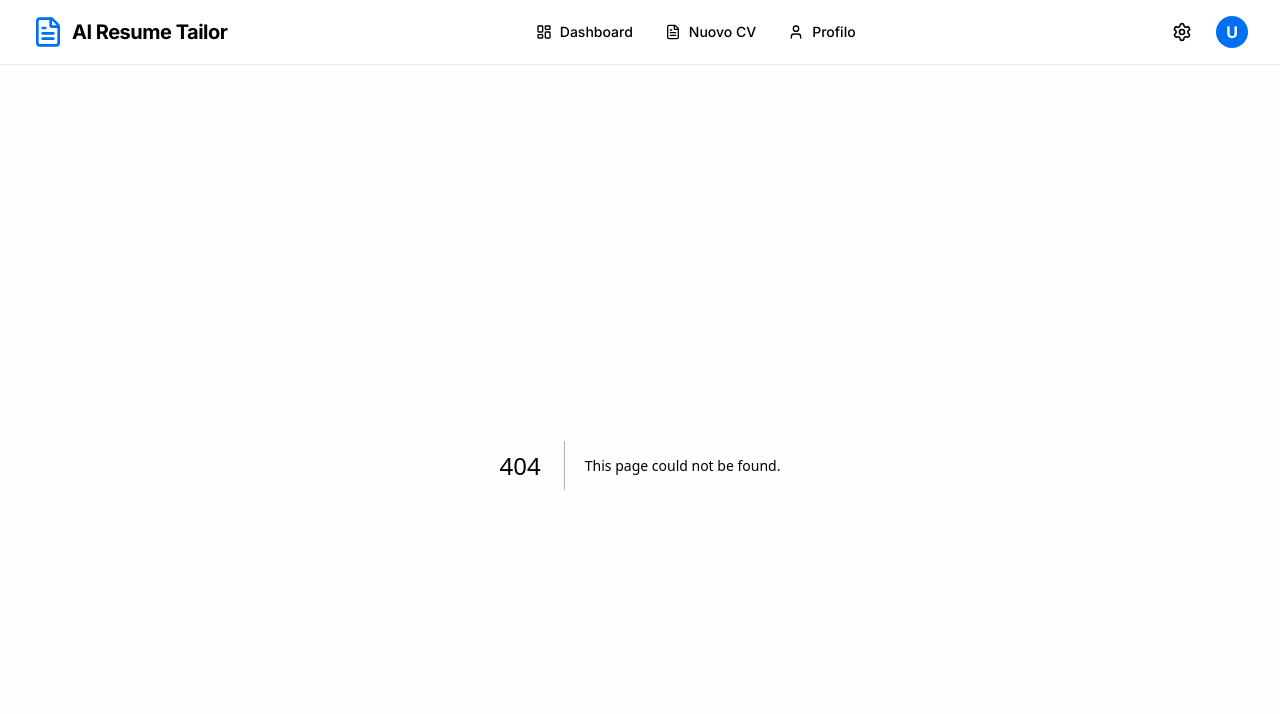
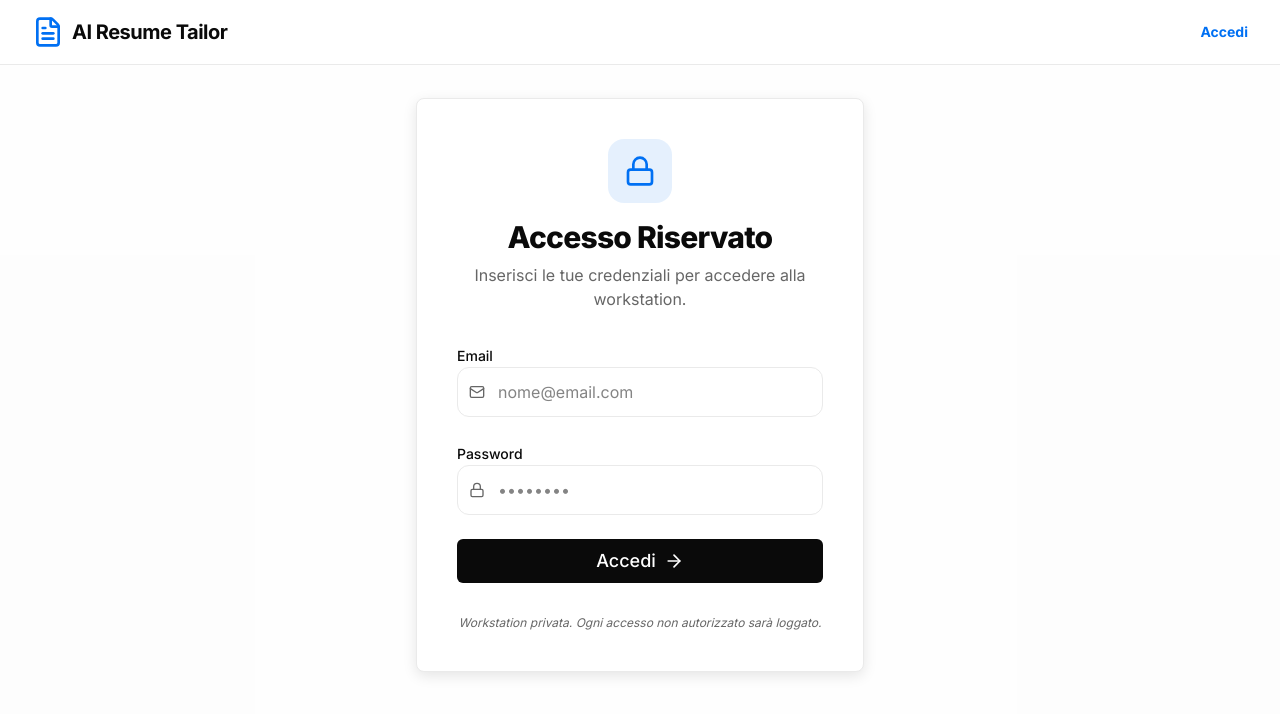
Before and after one commit to warhamster8/ai-resume-tailor, a Next.js app: page /login in a window 1280 px wide. Before the commit this address had no page. Shown: the top 714 px of the page. Built offline with nearby package versions, Linux system fonts and the light colour scheme; no server answers.

Commit message:
Transform to private workstation with auth and whitelist

```diff
--- a/package.json
+++ b/package.json
@@ -11,6 +11,8 @@
   "dependencies": {
     "@hookform/resolvers": "^5.2.2",
     "@react-pdf/renderer": "^4.5.1",
+    "@supabase/auth-helpers-nextjs": "^0.15.0",
+    "@supabase/ssr": "^0.10.3",
     "@supabase/supabase-js": "^2.105.4",
     "clsx": "^2.1.1",
     "lucide-react": "^1.14.0",
--- /dev/null
+++ b/src/app/login/page.tsx
@@ -0,0 +1,110 @@
+'use client';
+
+import { useState } from 'react';
+import { supabase } from '@/lib/supabase';
+import { Mail, Lock, Loader2, ArrowRight } from 'lucide-react';
+import { useRouter } from 'next/navigation';
+
+export default function LoginPage() {
+  const [email, setEmail] = useState('');
+  const [password, setPassword] = useState('');
+  const [loading, setLoading] = useState(false);
+  const [error, setError] = useState<string | null>(null);
+  const router = useRouter();
+
+  const handleLogin = async (e: React.FormEvent) => {
+    e.preventDefault();
+    setLoading(true);
+    setError(null);
+
+    // Whitelist check (client-side for UX, but should be enforced server-side/middleware)
+    const allowedEmails = ['andrea@example.com', 'moglie@example.com']; // SOSTITUISCI CON LE TUE EMAIL
+    if (!allowedEmails.includes(email.toLowerCase())) {
+      setError('Accesso non autorizzato. Questa è una workstation privata.');
+      setLoading(false);
+      return;
+    }
+
+    const { error: authError } = await supabase.auth.signInWithPassword({
+      email,
+      password,
+    });
+
+    if (authError) {
+      setError('Credenziali non valide. Riprova.');
+    } else {
+      router.push('/dashboard');
+    }
+    setLoading(false);
+  };
+
+  return (
+    <div className="min-h-[80vh] flex items-center justify-center p-4">
+      <div className="w-full max-w-md space-y-8 p-10 crisp-card">
+        <div className="text-center space-y-2">
+          <div className="w-16 h-16 bg-accent/10 text-accent rounded-2xl flex items-center justify-center mx-auto mb-4">
+            <Lock className="w-8 h-8" />
+          </div>
+          <h1 className="text-3xl font-extrabold tracking-tight">Accesso Riservato</h1>
+          <p className="text-secondary">Inserisci le tue credenziali per accedere alla workstation.</p>
+        </div>
+
+        <form onSubmit={handleLogin} className="space-y-6">
+          <div className="space-y-2">
+            <label className="text-sm font-medium">Email</label>
+            <div className="relative">
+              <Mail className="absolute left-3 top-1/2 -translate-y-1/2 w-4 h-4 text-secondary" />
+              <input
+                type="email"
+                value={email}
+                onChange={(e) => setEmail(e.target.value)}
+                className="w-full pl-10 pr-4 py-3 border border-border rounded-xl bg-background outline-none focus:ring-2 focus:ring-accent"
+                placeholder="nome@email.com"
+                required
+              />
+            </div>
+          </div>
+
+          <div className="space-y-2">
+            <label className="text-sm font-medium">Password</label>
+            <div className="relative">
+              <Lock className="absolute left-3 top-1/2 -translate-y-1/2 w-4 h-4 text-secondary" />
+              <input
+                type="password"
+                value={password}
+                onChange={(e) => setPassword(e.target.value)}
+                className="w-full pl-10 pr-4 py-3 border border-border rounded-xl bg-background outline-none focus:ring-2 focus:ring-accent"
+                placeholder="••••••••"
+                required
+              />
+            </div>
+          </div>
+
+          {error && (
+            <div className="p-3 bg-red-500/10 border border-red-500/20 text-red-500 text-sm rounded-lg">
+              {error}
+            </div>
+          )}
+
+          <button
+            type="submit"
+            disabled={loading}
+            className="w-full btn-primary py-4 text-lg flex items-center justify-center gap-2 group"
+          >
+            {loading ? (
+              <Loader2 className="w-5 h-5 animate-spin" />
+            ) : (
+              <>
+                Accedi <ArrowRight className="w-5 h-5 group-hover:translate-x-1 transition-transform" />
+              </>
+            )}
+          </button>
+        </form>
+
+        <p className="text-center text-xs text-secondary italic">
+          Workstation privata. Ogni accesso non autorizzato sarà loggato.
+        </p>
+      </div>
+    </div>
+  );
+}
--- a/src/app/page.tsx
+++ b/src/app/page.tsx
@@ -1,59 +1,48 @@
+'use client';
+
 import Link from 'next/link';
-import { ArrowRight, Zap, Shield, Layout } from 'lucide-react';
+import { Lock, FileText, ArrowRight } from 'lucide-react';
+import { useEffect, useState } from 'react';
+import { supabase } from '@/lib/supabase';
 
 export default function Home() {
+  const [session, setSession] = useState<any>(null);
+
+  useEffect(() => {
+    supabase.auth.getSession().then(({ data: { session } }) => {
+      setSession(session);
+    });
+  }, []);
+
   return (
-    <div className="relative isolate">
-      {/* Background decoration */}
-      <div className="absolute inset-x-0 -top-40 -z-10 transform-gpu overflow-hidden blur-3xl sm:-top-80">
-        <div className="relative left-[calc(50%-11rem)] aspect-[1155/678] w-[36.125rem] -translate-x-1/2 rotate-[30deg] bg-gradient-to-tr from-accent to-[#9089fc] opacity-20 sm:left-[calc(50%-30rem)] sm:w-[72.1875rem]"></div>
+    <div className="min-h-[80vh] flex flex-col items-center justify-center p-6 text-center">
+      <div className="w-20 h-20 bg-accent/10 text-accent rounded-3xl flex items-center justify-center mb-8">
+        <FileText className="w-10 h-10" />
       </div>
 
-      <div className="mx-auto max-w-7xl px-6 py-24 sm:py-32 lg:px-8 text-center">
-        <div className="flex justify-center mb-10">
-          <span className="rounded-full px-3 py-1 text-xs font-semibold leading-6 text-accent ring-1 ring-inset ring-accent/20 bg-accent/5">
-            Powered by DeepSeek AI
-          </span>
-        </div>
-        <h1 className="text-5xl font-extrabold tracking-tight sm:text-7xl mb-8 bg-clip-text text-transparent bg-gradient-to-b from-foreground to-secondary">
-          Il tuo CV, ottimizzato in <span className="text-accent">secondi</span>.
-        </h1>
-        <p className="mx-auto max-w-2xl text-lg leading-8 text-secondary mb-12">
-          Adatta il tuo CV a ogni Job Description. Supera i sistemi ATS e colpisci i recruiter con versioni personalizzate e professionali create dall'intelligenza artificiale.
+      <h1 className="text-5xl font-extrabold tracking-tight mb-4">
+        AI Resume Tailor
+      </h1>
+      <p className="text-xl text-secondary max-w-lg mb-12">
+        La tua workstation privata per l'ottimizzazione intelligente dei CV.
+      </p>
+
+      <div className="flex gap-4">
+        {session ? (
+          <Link href="/dashboard" className="btn-primary px-8 py-4 text-lg flex items-center gap-2 group">
+            Entra nella Workstation <ArrowRight className="w-5 h-5 group-hover:translate-x-1 transition-transform" />
+          </Link>
+        ) : (
+          <Link href="/login" className="btn-primary px-8 py-4 text-lg flex items-center gap-2 group">
+            Accedi <Lock className="w-5 h-5 group-hover:translate-x-1 transition-transform" />
+          </Link>
+        )}
+      </div>
+
+      <div className="mt-20 pt-10 border-t border-border w-full max-w-xs">
+        <p className="text-xs text-secondary uppercase tracking-widest font-bold">
+          Accesso Riservato
         </p>
-        <div className="flex items-center justify-center gap-x-6">
-          <Link href="/editor" className="btn-primary px-8 py-4 text-lg flex items-center gap-2 group">
-            Inizia Ora <ArrowRight className="w-5 h-5 group-hover:translate-x-1 transition-transform" />
-          </Link>
-          <Link href="/dashboard" className="text-sm font-semibold leading-6 hover:text-accent transition-colors">
-            Vedi la Dashboard <span aria-hidden="true">→</span>
-          </Link>
-        </div>
-
-        {/* Feature grid */}
-        <div className="mt-32 grid grid-cols-1 gap-12 sm:grid-cols-3">
-          <div className="flex flex-col items-center p-6 rounded-2xl border border-border bg-background/50 backdrop-blur-sm">
-            <div className="p-3 rounded-xl bg-accent/10 text-accent mb-4">
-              <Zap className="w-6 h-6" />
-            </div>
-            <h3 className="font-bold text-lg">Ottimizzazione AI</h3>
-            <p className="text-sm text-secondary mt-2">Usa DeepSeek-V3 per adattare ogni parola alla posizione specifica.</p>
-          </div>
-          <div className="flex flex-col items-center p-6 rounded-2xl border border-border bg-background/50 backdrop-blur-sm">
-            <div className="p-3 rounded-xl bg-accent/10 text-accent mb-4">
-              <Layout className="w-6 h-6" />
-            </div>
-            <h3 className="font-bold text-lg">6 Template Premium</h3>
-            <p className="text-sm text-secondary mt-2">Scegli tra stili Minimal, Creative, Tech e altri design professionali.</p>
-          </div>
-          <div className="flex flex-col items-center p-6 rounded-2xl border border-border bg-background/50 backdrop-blur-sm">
-            <div className="p-3 rounded-xl bg-accent/10 text-accent mb-4">
-              <Shield className="w-6 h-6" />
-            </div>
-            <h3 className="font-bold text-lg">Privacy & Sicurezza</h3>
-            <p className="text-sm text-secondary mt-2">I tuoi dati sono protetti e archiviati in modo sicuro su Supabase.</p>
-          </div>
-        </div>
       </div>
     </div>
   );
--- a/src/components/ui/Navbar.tsx
+++ b/src/components/ui/Navbar.tsx
@@ -1,17 +1,44 @@
+'use client';
+
 import Link from 'next/link';
-import { FileText, LayoutDashboard, Settings, User } from 'lucide-react';
+import { FileText, LayoutDashboard, User, LogOut } from 'lucide-react';
+import { useEffect, useState } from 'react';
+import { supabase } from '@/lib/supabase';
+import { useRouter } from 'next/navigation';
 
 export default function Navbar() {
+  const [session, setSession] = useState<any>(null);
+  const router = useRouter();
+
+  useEffect(() => {
+    supabase.auth.getSession().then(({ data: { session } }) => {
+      setSession(session);
+    });
+
+    const { data: { subscription } } = supabase.auth.onAuthStateChange((_event, session) => {
+      setSession(session);
+    });
+
+    return () => subscription.unsubscribe();
+  }, []);
+
+  const handleLogout = async () => {
+    await supabase.auth.signOut();
+    router.push('/login');
+  };
+
   return (
     <nav className="border-b border-border bg-background sticky top-0 z-50">
       <div className="max-w-7xl mx-auto px-4 sm:px-6 lg:px-8">
         <div className="flex justify-between h-16 items-center">
-          <div className="flex items-center gap-2">
+          <Link href="/" className="flex items-center gap-2">
             <FileText className="w-8 h-8 text-accent" />
             <span className="text-xl font-bold tracking-tight">AI Resume Tailor</span>
-          </div>
+          </Link>
 
           <div className="hidden md:flex items-center gap-8">
+            {session && (
+              <>
                 <Link href="/dashboard" className="text-sm font-medium hover:text-accent transition-colors flex items-center gap-2">
                   <LayoutDashboard className="w-4 h-4" />
                   Dashboard
@@ -24,15 +51,24 @@ export default function Navbar() {
                   <User className="w-4 h-4" />
                   Profilo
                 </Link>
+              </>
+            )}
           </div>
 
           <div className="flex items-center gap-4">
-            <button className="p-2 rounded-full hover:bg-muted transition-colors">
-              <Settings className="w-5 h-5" />
+            {session ? (
+              <button
+                onClick={handleLogout}
+                className="p-2 rounded-full hover:bg-red-500/10 text-secondary hover:text-red-500 transition-colors"
+                title="Logout"
+              >
+                <LogOut className="w-5 h-5" />
               </button>
-            <div className="w-8 h-8 rounded-full bg-accent text-white flex items-center justify-center font-bold">
-              U
-            </div>
+            ) : (
+              <Link href="/login" className="text-sm font-bold text-accent">
+                Accedi
+              </Link>
+            )}
           </div>
         </div>
       </div>
--- /dev/null
+++ b/src/middleware.ts
@@ -0,0 +1,23 @@
+import { createMiddlewareClient } from '@supabase/auth-helpers-nextjs';
+import { NextResponse } from 'next/server';
+import type { NextRequest } from 'next/server';
+
+export async function middleware(req: NextRequest) {
+  const res = NextResponse.next();
+  const supabase = createMiddlewareClient({ req, res });
+
+  const {
+    data: { session },
+  } = await supabase.auth.getSession();
+
+  // If there is no session and the user is trying to access a protected route
+  if (!session && !req.nextUrl.pathname.startsWith('/login') && req.nextUrl.pathname !== '/') {
+    return NextResponse.redirect(new URL('/login', req.url));
+  }
+
+  return res;
+}
+
+export const config = {
+  matcher: ['/((?!api|_next/static|_next/image|favicon.ico).*)'],
+};
```
Also changed, not shown: 1 other file (tests, documents, lock files or other folders). Lines whose indentation alone changed are shown as unchanged.
